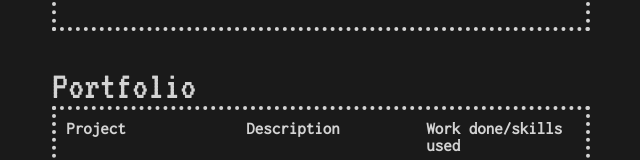
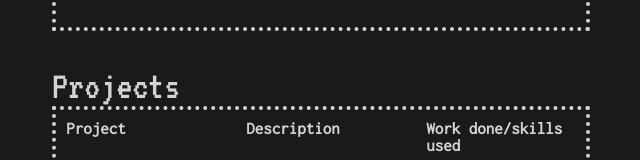
Before and after one commit to NolanPic/picini.io, a React (Create React App) app: page / in a window 1280 px wide. Shown: the part 706-866 px from the top of the page, without its empty margins (319-959 px from the left). Built offline with nearby package versions, Linux system fonts and the light colour scheme.

Commit message:
Change heading 'Portfolio' to 'Projects'

```diff
--- a/src/pages/Home.js
+++ b/src/pages/Home.js
@@ -44,7 +44,7 @@ const Home = () => {
       </section>
 
       <section id="portfolio">
-        <h2>Portfolio</h2>
+        <h2>Projects</h2>
         <div className="table-wrap">
           <table>
             <tr>
```
